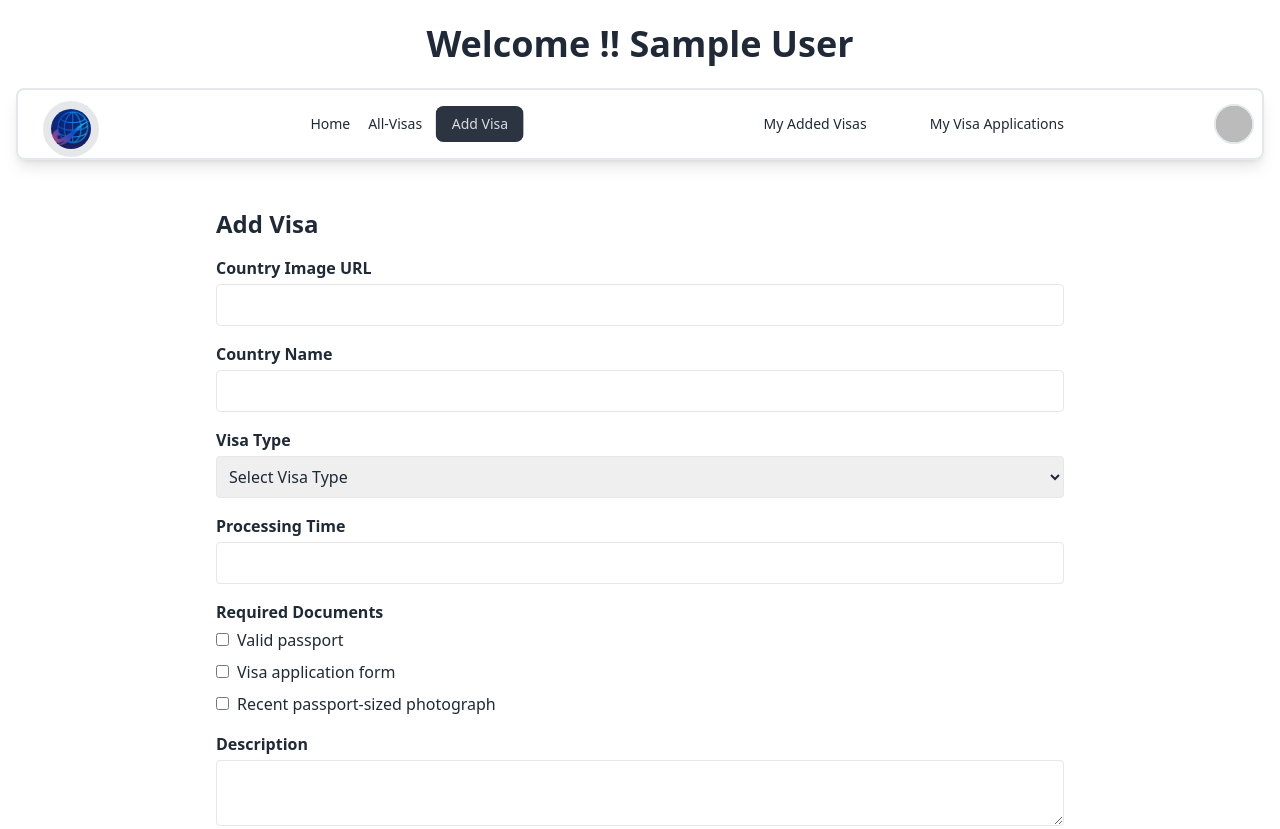
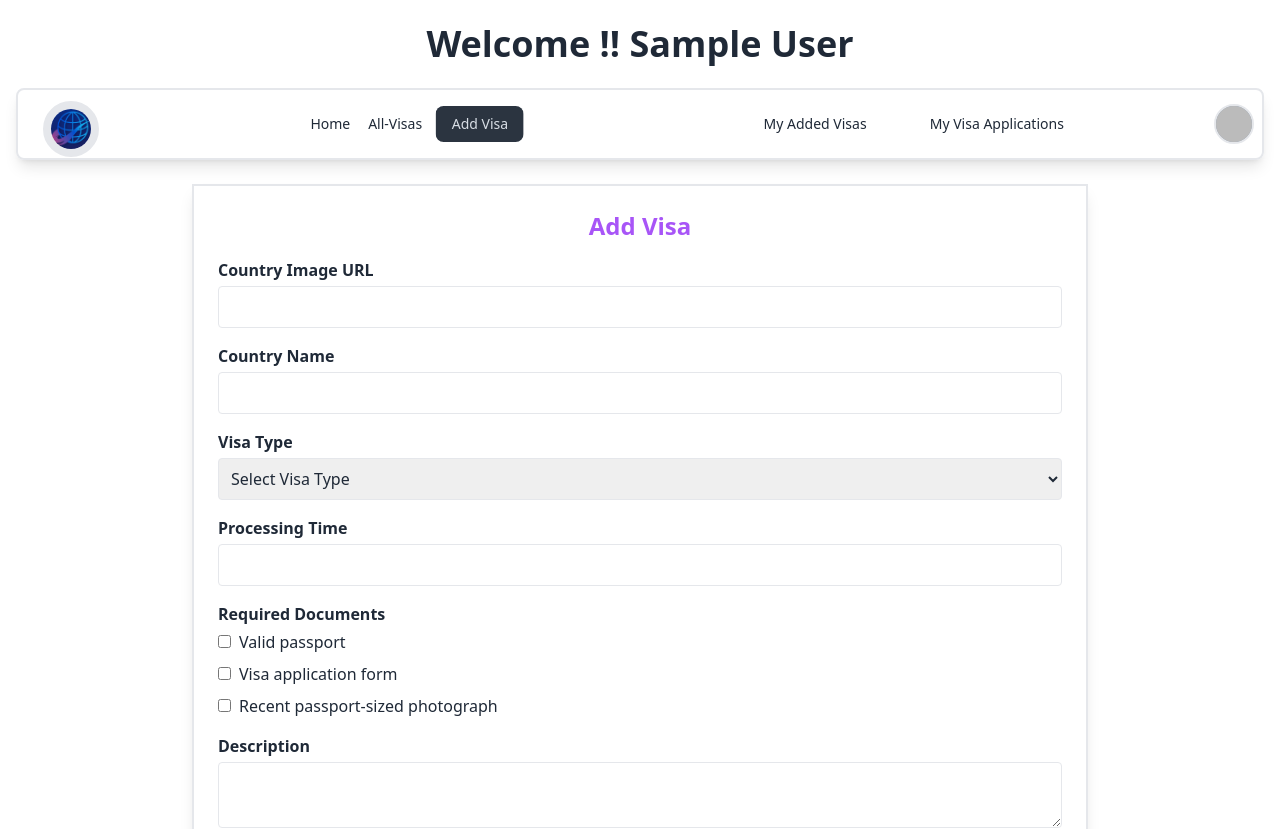
Before and after one commit to Reaz2020/visa-world-client, a React (Vite) app: page /add-visa in a window 1280 px wide. Shown: the top 829 px of the page. Built offline with nearby package versions, Linux system fonts and the light colour scheme; no server answers; sample sign-in values are in the browser's storage.

Commit message:
removed unnccry component apply modal

```diff
--- a/src/components/AddVisa.jsx
+++ b/src/components/AddVisa.jsx
@@ -80,8 +80,8 @@ const AddVisa = () => {
   };
 
   return (
-    <div className="p-6 max-w-4xl mx-auto">
-      <h1 className="text-2xl font-bold mb-4">Add Visa</h1>
+    <div className="p-6 max-w-4xl mx-auto border-2 shadow-lg">
+      <h1 className="text-2xl font-bold mb-4 text-center text-purple-500">Add Visa</h1>
       <form onSubmit={handleSubmit} className="space-y-4">
         {/* Country Image */}
         <div>
--- a/src/components/AllVisas.jsx
+++ b/src/components/AllVisas.jsx
@@ -1,7 +1,7 @@
 import React, { useEffect, useState } from "react";
 import { useNavigate } from "react-router-dom";
 import AOS from "aos";
-import "aos/dist/aos.css"; // Import AOS styles
+import "aos/dist/aos.css";
 import Loading from "./Loading";
 
 const AllVisasPage = () => {
@@ -11,7 +11,7 @@ const AllVisasPage = () => {
   const [loading,setLoading]=useState(true)
   const navigate = useNavigate();
 
-  // Initialize AOS animation
+
   useEffect(() => {
     AOS.init({
       duration: 1000,
@@ -20,7 +20,7 @@ const AllVisasPage = () => {
     });
   }, []);
 
-  // Fetch visas from the backend using fetch API
+  // Fetch visas
   useEffect(() => {
     const fetchVisas = async () => {
       try {
@@ -29,9 +29,9 @@ const AllVisasPage = () => {
         if (!response.ok) {
           throw new Error("Failed to fetch visas");
         }
-        const data = await response.json(); // Parse JSON response
+        const data = await response.json(); // Parsing JSON response
         setVisas(data); // Store fetched visas in state
-        setFilteredVisas(data); // Initially, show all visas
+        setFilteredVisas(data); // Initially, showing all visas
         setLoading(false);
       } catch (error) {
         console.error("Failed to fetch visas", error);
@@ -39,7 +39,7 @@ const AllVisasPage = () => {
     };
 
     fetchVisas();
-  }, []); // Empty dependency array ensures this runs once when component mounts
+  }, []);
 
   // Handle visa type filter change
   const handleVisaTypeChange = (e) => {
@@ -47,7 +47,7 @@ const AllVisasPage = () => {
     setSelectedVisaType(selectedType);
 
     if (selectedType === "") {
-      setFilteredVisas(visas); // Show all visas if no filter is selected
+      setFilteredVisas(visas); // Showing all visas if no filter is selected
     } else {
       const filtered = visas.filter((visa) => visa.visaType === selectedType);
       setFilteredVisas(filtered);
@@ -61,11 +61,11 @@ const AllVisasPage = () => {
 
   return (
     <div className="min-h-screen p-6 bg-gray-100">
-      <h1 className="text-3xl font-bold text-center mb-8">All Visas</h1>
+      <h1 className="text-3xl font-bold text-center mb-8 text-purple-500">All Visas</h1>
 
       {/* Dropdown for visa type filter */}
       <div className="mb-6">
-        <label htmlFor="visaType" className="block text-lg font-semibold mb-2">
+        <label htmlFor="visaType" className="block text-lg font-semibold mb-2 text-purple-500">
           Filter by Visa Type
         </label>
         <select
@@ -78,7 +78,7 @@ const AllVisasPage = () => {
           <option value="Tourist visa">Tourist visa</option>
           <option value="Student visa">Student visa</option>
           <option value="Official visa">Official visa</option>
-          {/* Add more visa types as needed */}
+
         </select>
       </div>
 
@@ -86,7 +86,7 @@ const AllVisasPage = () => {
       <div className="grid grid-cols-1 sm:grid-cols-2 lg:grid-cols-4 gap-6">
         {filteredVisas.map((visa) => (
           <div
-            key={visa._id} // Assuming visas have a unique _id field
+            key={visa._id}
             data-aos="fade-up"
             className="bg-white p-4 shadow rounded-lg hover:shadow-lg"
           >
```
Also changed, not shown: src/components/ApplyModal.jsx (deleted, +0 -112 lines).
